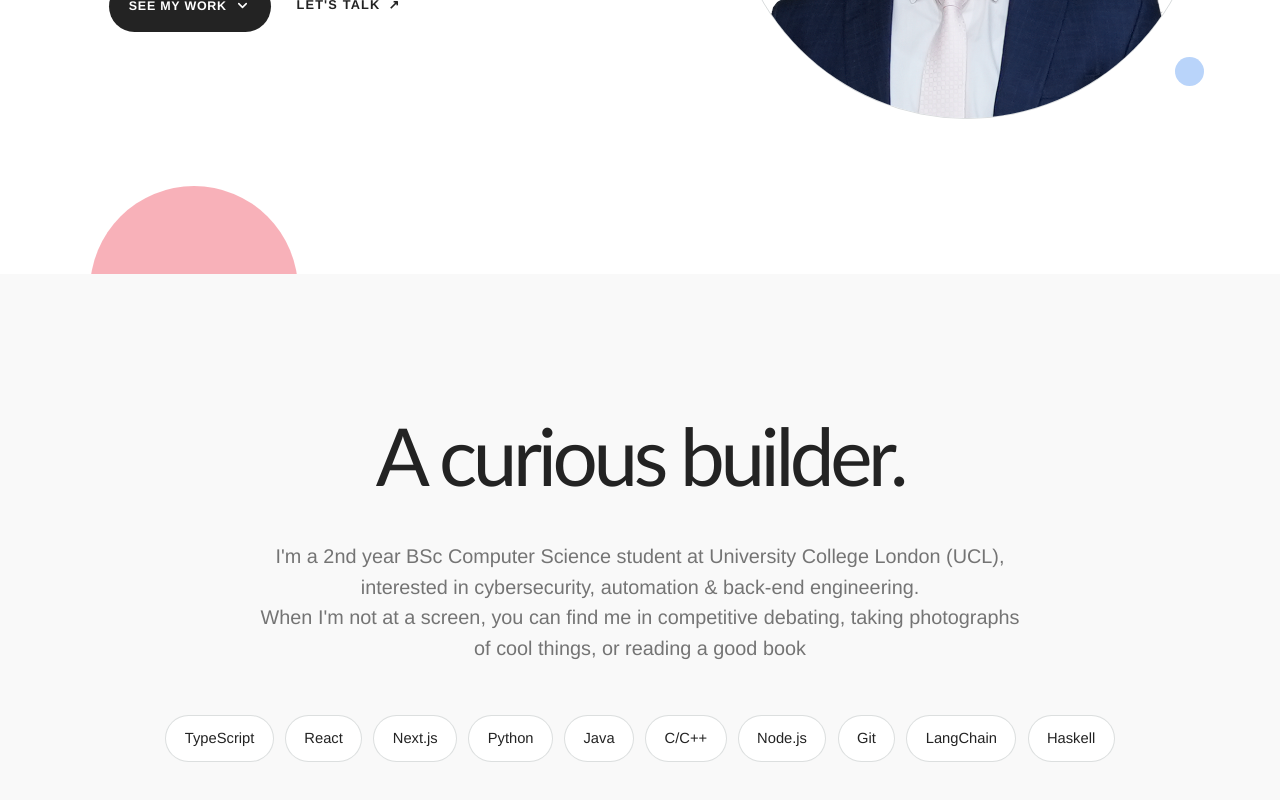
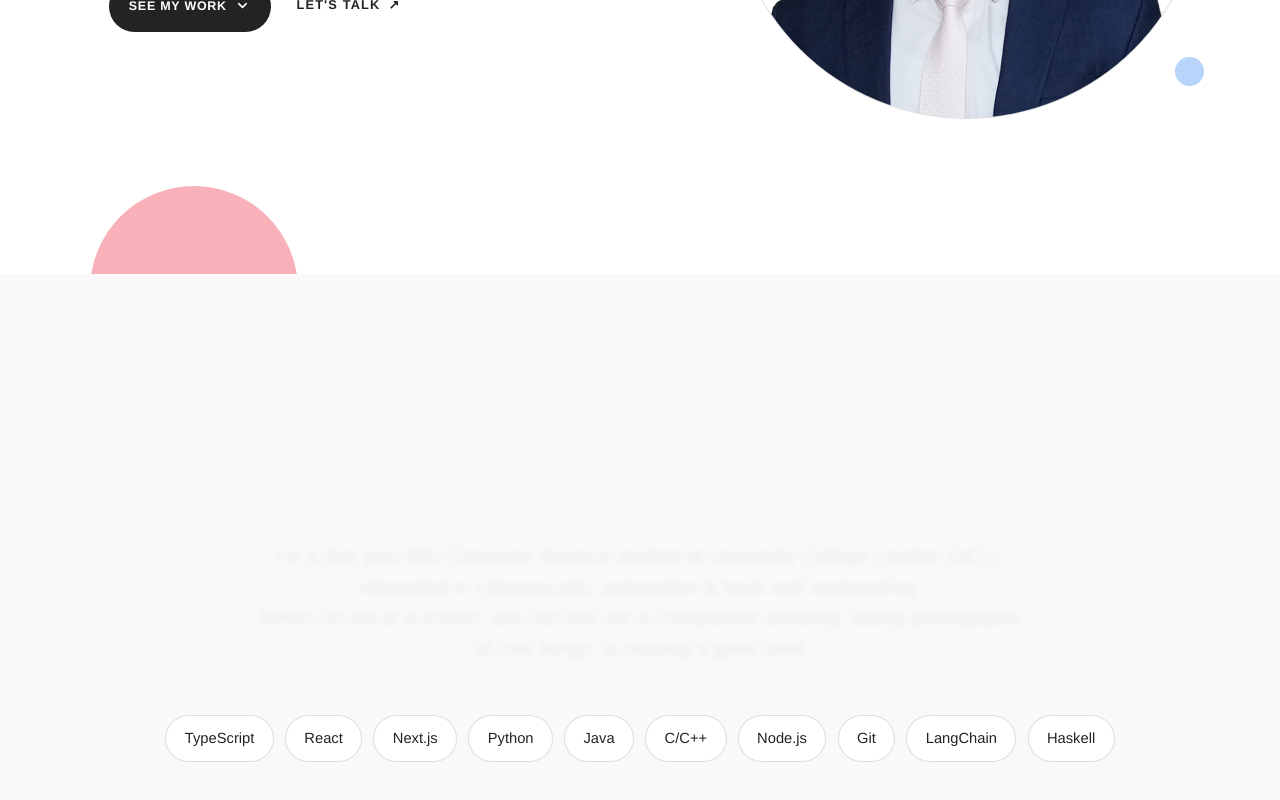
Before and after one commit to Pratik-Harani/portfolio-site, a Next.js app: page / in a window 1280 px wide. Shown: the part 468-1268 px from the top of the page. Built offline with nearby package versions, Linux system fonts and the light colour scheme.

Commit message:
Add blurred scroll reveal to About section

```diff
--- /dev/null
+++ b/app/components/ScrollReveal.module.css
@@ -0,0 +1,11 @@
+.scrollReveal {
+  transform-origin: 0% 50%;
+}
+
+.text {
+  display: inline;
+}
+
+.word {
+  display: inline-block;
+}
--- /dev/null
+++ b/app/components/ScrollReveal.tsx
@@ -0,0 +1,121 @@
+"use client";
+
+import {
+  useLayoutEffect,
+  useMemo,
+  useRef,
+  type ReactNode,
+  type RefObject,
+} from "react";
+import { gsap } from "gsap";
+import { ScrollTrigger } from "gsap/ScrollTrigger";
+import styles from "./ScrollReveal.module.css";
+
+gsap.registerPlugin(ScrollTrigger);
+
+type ScrollRevealProps = {
+  children: ReactNode;
+  scrollContainerRef?: RefObject<HTMLElement | null>;
+  enableBlur?: boolean;
+  baseOpacity?: number;
+  baseRotation?: number;
+  blurStrength?: number;
+  containerClassName?: string;
+  textClassName?: string;
+  rotationEnd?: string;
+  wordAnimationEnd?: string;
+  as?: "h2" | "p";
+};
+
+export default function ScrollReveal({
+  children,
+  scrollContainerRef,
+  enableBlur = true,
+  baseOpacity = 0.1,
+  baseRotation = 3,
+  blurStrength = 4,
+  containerClassName = "",
+  textClassName = "",
+  rotationEnd = "bottom bottom",
+  wordAnimationEnd = "bottom bottom",
+  as: Tag = "h2",
+}: ScrollRevealProps) {
+  const containerRef = useRef<HTMLHeadingElement | HTMLParagraphElement>(null);
+
+  const splitText = useMemo(() => {
+    if (typeof children !== "string") return children;
+
+    return children.split(/(\s+)/).map((word, index) => {
+      if (/^\s+$/.test(word)) return word;
+
+      return (
+        <span className={styles.word} data-scroll-reveal-word key={index}>
+          {word}
+        </span>
+      );
+    });
+  }, [children]);
+
+  useLayoutEffect(() => {
+    const element = containerRef.current;
+    if (!element) return;
+
+    const wordElements = element.querySelectorAll<HTMLElement>("[data-scroll-reveal-word]");
+    const scroller = scrollContainerRef?.current ?? window;
+    const reducedMotion = window.matchMedia("(prefers-reduced-motion: reduce)").matches;
+
+    if (reducedMotion) {
+      gsap.set(element, { clearProps: "transform" });
+      gsap.set(wordElements, { opacity: 1, filter: "blur(0px)" });
+      return;
+    }
+
+    const context = gsap.context(() => {
+      gsap.fromTo(
+        element,
+        { transformOrigin: "0% 50%", rotate: baseRotation },
+        {
+          ease: "none",
+          rotate: 0,
+          scrollTrigger: {
+            trigger: element,
+            scroller,
+            start: "top bottom",
+            end: rotationEnd,
+            scrub: true,
+          },
+        },
+      );
+
+      gsap.fromTo(
+        wordElements,
+        {
+          opacity: baseOpacity,
+          ...(enableBlur ? { filter: `blur(${blurStrength}px)` } : {}),
+          willChange: "opacity, filter",
+        },
+        {
+          ease: "none",
+          opacity: 1,
+          ...(enableBlur ? { filter: "blur(0px)" } : {}),
+          stagger: 0.05,
+          scrollTrigger: {
+            trigger: element,
+            scroller,
+            start: "top bottom-=20%",
+            end: wordAnimationEnd,
+            scrub: true,
+          },
+        },
+      );
+    }, element);
+
+    return () => context.revert();
+  }, [baseOpacity, baseRotation, blurStrength, enableBlur, rotationEnd, scrollContainerRef, wordAnimationEnd]);
+
+  return (
+    <Tag ref={containerRef} className={`${styles.scrollReveal} ${containerClassName}`.trim()}>
+      <span className={`${styles.text} ${textClassName}`.trim()}>{splitText}</span>
+    </Tag>
+  );
+}
--- a/app/page.tsx
+++ b/app/page.tsx
@@ -3,6 +3,7 @@
 import { useEffect, useState, useRef } from "react";
 import { aboutSection, experience, hero, profile, projects, socialLinks } from "./portfolio-data";
 import PillNav from "./components/PillNav";
+import ScrollReveal from "./components/ScrollReveal";
 import Image from 'next/image'
 import { ChevronDown } from 'lucide-react';
 import gsap from "gsap"
@@ -152,13 +153,29 @@ export default function Home() {
       </section>
 
       <section className="section about-section" id="about">
-        <div className="section-heading about-heading reveal">
-          <h2>{aboutSection.headline}</h2>
+        <div className="section-heading about-heading">
+          <ScrollReveal
+            baseOpacity={0}
+            baseRotation={0}
+            blurStrength={3}
+            containerClassName="about-headline-reveal"
+          >
+            {aboutSection.headline.join(" ")}
+          </ScrollReveal>
         </div>
         <div className="about-layout">
-          <div className="about-copy reveal">
-            <p>{aboutSection.description[0]}</p>
-            <p>{aboutSection.description[1]}</p>
+          <div className="about-copy">
+            {aboutSection.description.map((description) => (
+              <ScrollReveal
+                as="p"
+                baseOpacity={0.1}
+                baseRotation={0}
+                blurStrength={3}
+                key={description}
+              >
+                {description}
+              </ScrollReveal>
+            ))}
           </div>
           <div className="skills-panel reveal">
             <div className="skill-list">
```
